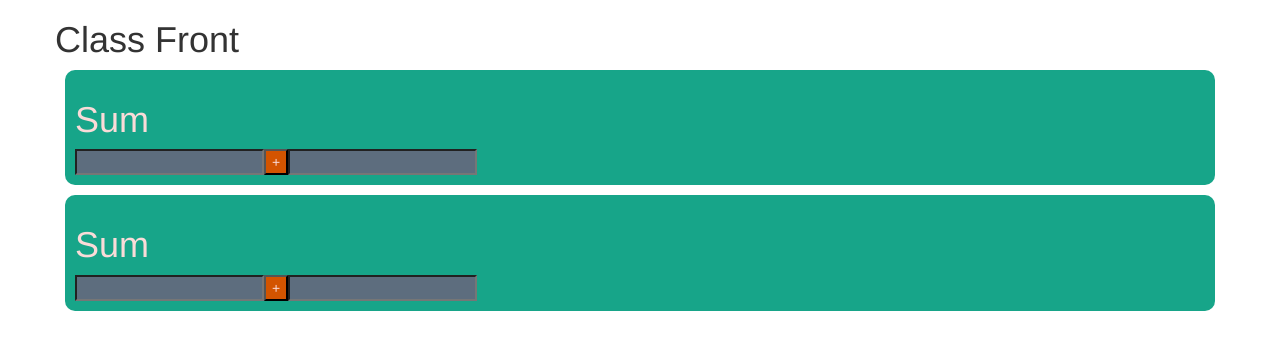
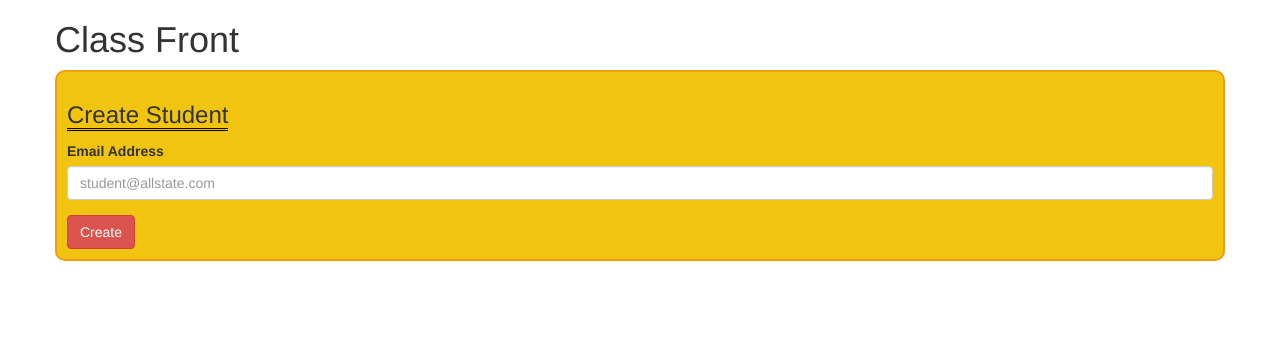
Before and after one commit to devendradd/school-front, a React (Create React App) app: page / in a window 1280 px wide. Shown: the top 350 px of the page. Built offline with nearby package versions, Linux system fonts and the light colour scheme.

Commit message:
create-student

```diff
--- a/package.json
+++ b/package.json
@@ -6,8 +6,10 @@
     "react-scripts": "0.8.5"
   },
   "dependencies": {
+    "axios": "^0.15.3",
     "chai": "^3.5.0",
     "enzyme": "^2.7.1",
+    "nock": "^9.0.3",
     "react": "^15.4.2",
     "react-addons-test-utils": "^15.4.2",
     "react-dom": "^15.4.2",
--- a/src/App.js
+++ b/src/App.js
@@ -1,13 +1,13 @@
 import React, { Component } from 'react';
 import Sum from './components/Sum/sum';
+import CreateStudent from './components/CreateStudent/CreateStudent';
 
 class App extends Component {
   render() {
     return (
       <div className="app">
         <h1>Class Front</h1>
-        <Sum/>
-        <Sum/>
+        <CreateStudent/>
       </div>
     );
   }
--- a/src/components/CreateStudent/CreateStudent.css
+++ b/src/components/CreateStudent/CreateStudent.css
@@ -1,6 +1,18 @@
 .create-student{
-  background-color: #aaaaaa;
+  background-color: #f1c40f;
   border-radius: 10px;
-  border: 2px solid #555555;
+  border: 2px solid #f39c12;
   padding: 10px;
 }
+
+.create-student .error{
+  background-color: #c0392b;
+  color: white;
+  padding: 5px;
+  margin-bottom: 10px;
+}
+
+.create-student h3{
+  display: inline-block;
+  border-bottom: 3px double black;
+}
--- a/src/components/CreateStudent/CreateStudent.js
+++ b/src/components/CreateStudent/CreateStudent.js
@@ -1,4 +1,5 @@
 import React from 'react';
+import axios from 'axios';
 import './CreateStudent.css';
 
 export default class CreateStudent extends React.Component{
@@ -8,19 +9,36 @@ export default class CreateStudent extends React.Component{
     this.create = this.create.bind(this);
   }
 
-  create(){
-    console.log('***CREATE CLICKED***');
+  create(e){
+    e.preventDefault();
+    this.setState({error: null});
+    const email = this.email.value;
+    if(email.length < 7){
+      this.setState({error: 'Email too short'});
+      return;
+    }
+
+    const url = this.props.host + '/students';
+    const payload = {email};
+    axios.post(url, payload)
+    .then(rsp => {
+      const student = rsp.data;
+      this.props.created(student); // this is the function passed in the props
+      this.email.value = '';
+    }).catch(e => e);
   }
 
   render(){
     return (
       <div className="create-student">
         <h3>Create Student</h3>
-        <div>{this.state.error}</div>
+        <div className={this.state.error ? "error" : ""}>{this.state.error}</div>
         <form>
-          <label>Email Address</label>
-          <input ref={n => this.email = n} type="email" />
-          <button onClick={this.create}>Create</button>
+          <div className="form-group">
+            <label>Email Address</label>
+            <input placeholder="student@allstate.com" className="form-control" ref={n => this.email = n} type="email" />
+          </div>
+          <button className="btn btn-danger btn-small" onClick={this.create}>Create</button>
         </form>
       </div>
     );
```
Also changed, not shown: 1 other file (tests, documents, lock files or other folders).
